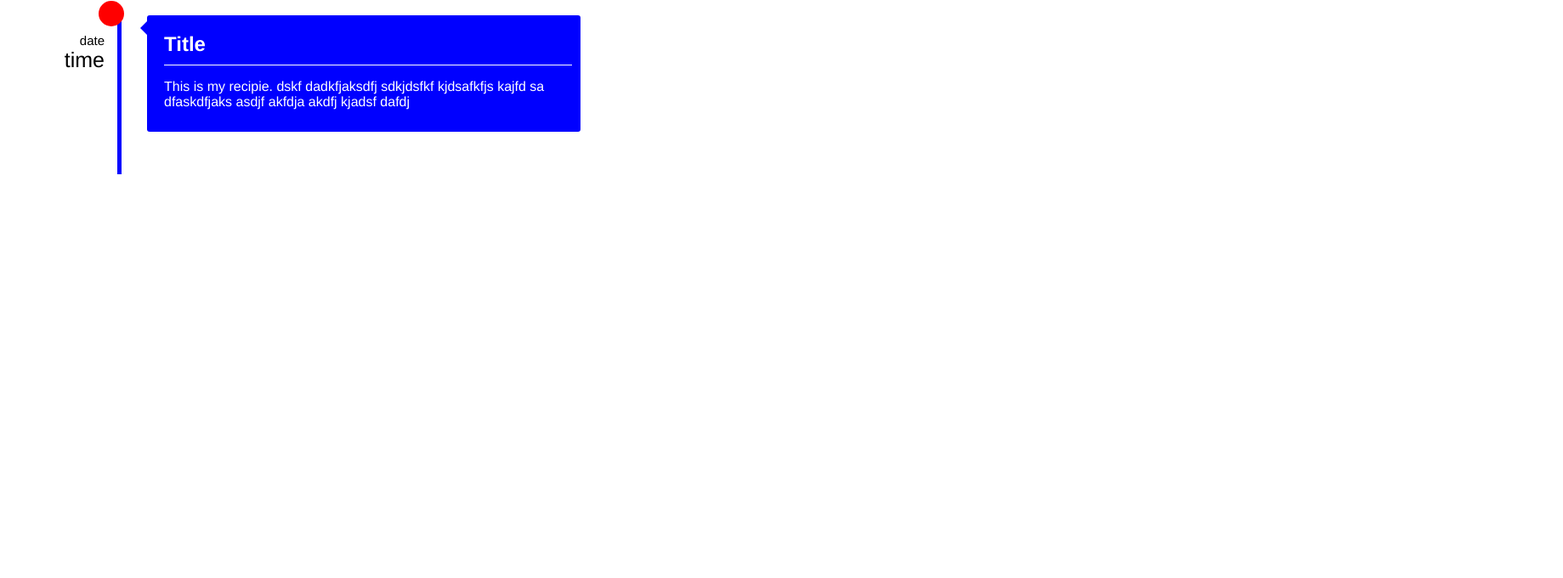
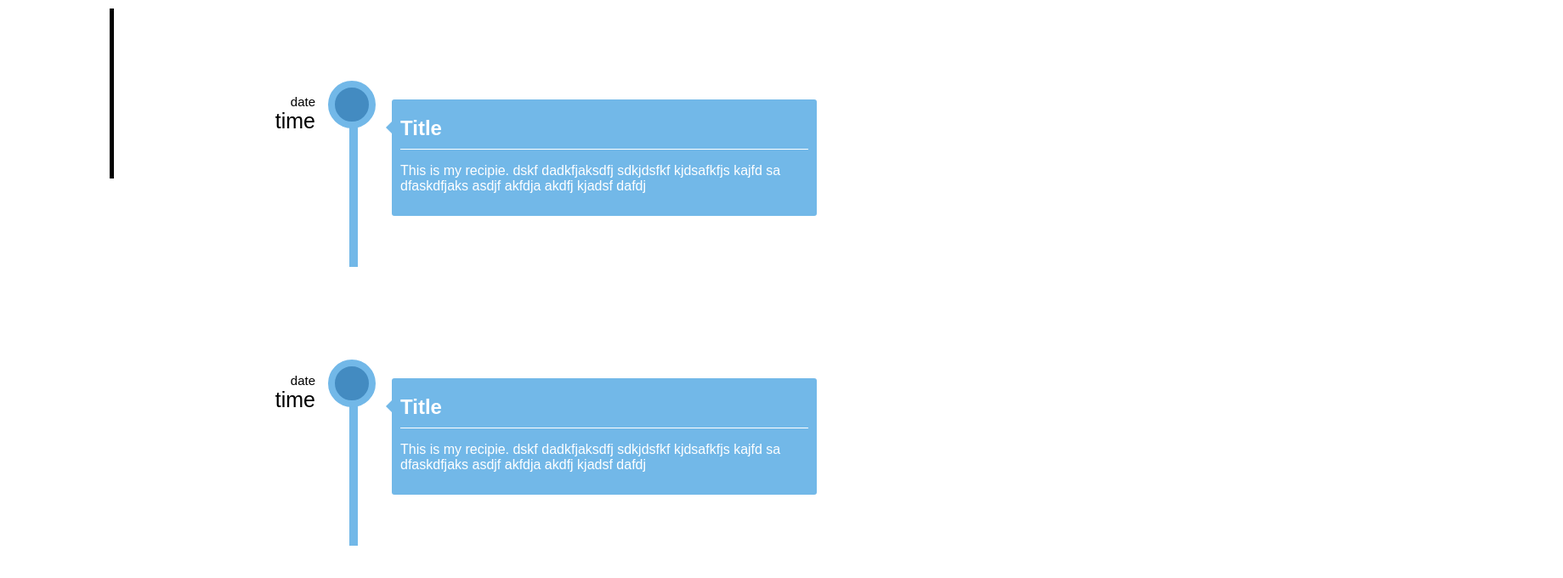
Before and after one commit to matiasironyard/1.3-timeline-layout, a plain HTML site: page index.html in a window 1280 px wide. Shown: the whole page at 85% size, 1839 px wide, since content can reach past the window. Drawn offline with Linux system fonts and the light colour scheme.

Commit message:
updated styles getting there

```diff
--- a/index.html
+++ b/index.html
@@ -3,6 +3,7 @@
   <head>
     <meta charset="utf-8">
     <title>1.3-timeline-layout</title>
+    <link rel="stylesheet" href="font-awesome/css/font-awesome.min.css" media="screen" title="no title">
     <link rel="stylesheet" href="styles.css" media="screen" title="no title">
   </head>
   <body>
@@ -16,10 +17,33 @@
       </div>
   </div>
   <div class="outerrightpane">
+    <div class="line"></div>
   <div class="rightpane">
     <div class="title">
       <h2>Title</h2>
+    </div>
+    <div class="recipie">
+      <p>This is my recipie. dskf dadkfjaksdfj sdkjdsfkf kjdsafkfjs kajfd sa dfaskdfjaks asdjf akfdja akdfj  kjadsf dafdj</p>
+    </div>
+    </div>
+  </div>
+</div>
 
+<div class="timeline-event">
+  <div class="leftpane">
+    <div class="date-time">
+    <ul class="date-time-items">
+      <li class="date">date</li>
+      <li class="time">time</li>
+    </ul>
+      </div>
+  </div>
+
+  <div class="outerrightpane">
+
+  <div class="rightpane">
+    <div class="title">
+      <h2>Title</h2>
     </div>
     <div class="recipie">
       <p>This is my recipie. dskf dadkfjaksdfj sdkjdsfkf kjdsafkfjs kajfd sa dfaskdfjaks asdjf akfdja akdfj  kjadsf dafdj</p>
@@ -29,5 +53,7 @@
 </div>
 
 
+
+
   </body>
 </html>
--- a/styles.css
+++ b/styles.css
@@ -1,6 +1,8 @@
+/*style time-event*/
 .timeline-event{
-  font-family: Helvetica, Arial, sans-serif;
-
+  width: 1438px;
+  margin: 47px 393px 0 393px;
+  font-family: Arial;
 }
 
 .date-time li{
@@ -17,49 +19,64 @@
 }
 
 .leftpane{
-  display: inline-block;
+
   width: 100px;
   height: 100%;
-  float: left;
   text-align: right;
-  margin: 15px;
+  margin: 48px 401px;
+  position: absolute;
+  left: -130px;
+
 }
+
 .outerrightpane{
   display: inline-block;
   background-color: white;
-  float: left;
-  border-left: 5px solid blue;
+  border-left: 10px solid #72B8E8;
+  margin: 50px auto 10px 10px;
 }
+
 .rightpane{
   diplay: inline-block;
-  padding: 0 0 0 10px;
+  padding: 0 0 0 0px;
   max-width: 500px;
-  background-color: blue;
+  background-color: #72B8E8;
   float: left;
-  margin: 30px;
+  margin: 40px;
   border-radius: 3px;
   position: relative;
   top: -20px;
 }
-.outerrightpane:before{
+/*carrat for right pane*/
+.rightpane:before{
   content: "";
   position: absolute;
+  margin: 0 0 0 5px;
   top: 25px;
-  left: 157px;
+  left: -20px;
   border: 8px solid transparent;
-  border-right-color: blue;
+  border-right-color: #72B8E8;
+}
+/*outer blue circle*/
+.leftpane:before{
+  content: "";
+  position: absolute;
+  top: 0px;
+  left: 115px;
+  border: 28px solid #72B8E8;
+  border-radius: 28px;
 }
 
-.outerrightpane:after{
+/*inner white circle*/
+.leftpane:after{
   content: "";
   position: absolute;
-  top: 1px;
-  left: 116px;
-  border: 15px solid red;
-  border-radius: 15px;
-  border-color: red;
+  top: 8px;
+  left: 123px;
+  border: 20px solid #438BC1;
+  border-radius: 20px;
+
 }
-
 
 .recipie{
   margin: 10px;
@@ -75,3 +92,12 @@
   color: white;
 
 }
+
+.line {
+  border-left: 5px solid black;
+  position: absolute;
+  height: 200px;
+  width: 1px;
+  top: 10px;
+  left: 129px;
+}
```
